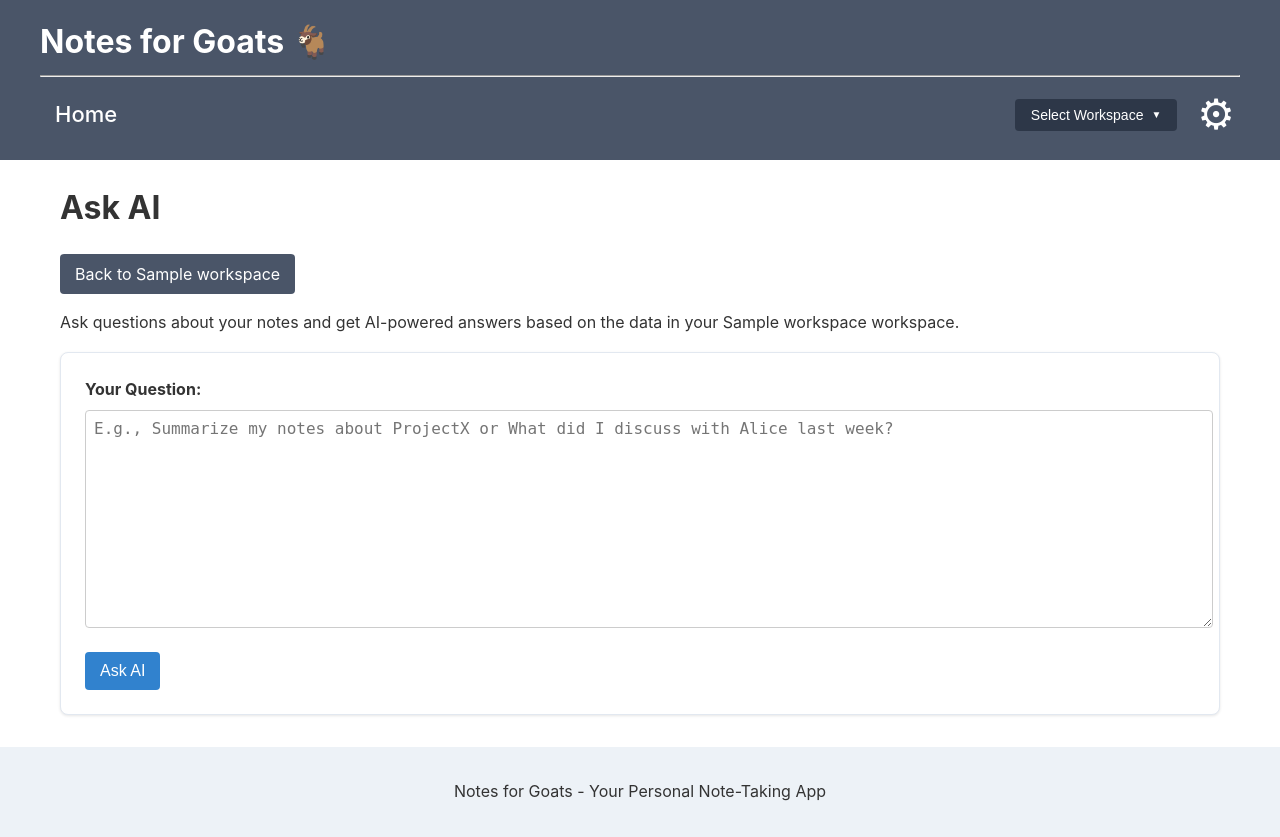
After one commit to emily-flambe/notes-for-goats, a Django app: page /workspaces/1/ask-ai/ in a window 1280 px wide. The commit adds this page. Run offline with Django 5.2, Linux system fonts and the light colour scheme; tables that the repository leaves empty hold one stand-in row (values such as "Sample post").

Commit message:
implement Ask AI feature wow! (#10)

```diff
--- /dev/null
+++ b/notes_for_goats/notekeeper/templates/notekeeper/ai/ask_ai.html
@@ -0,0 +1,56 @@
+{% extends "notekeeper/base.html" %}
+
+{% block title %}Ask AI - {{ workspace.name }}{% endblock %}
+
+{% block content %}
+<div class="container mt-4">
+    <div class="d-flex justify-content-between align-items-center mb-4">
+        <h1>Ask AI</h1>
+        <a href="{% url 'notekeeper:workspace_detail' pk=workspace.id %}" class="btn btn-outline-secondary">
+            Back to {{ workspace.name }}
+        </a>
+    </div>
+
+    <p class="text-muted">Ask questions about your notes and get AI-powered answers based on the data in your {{ workspace.name }} workspace.</p>
+
+    <div class="card shadow-sm mb-4">
+        <div class="card-body">
+            <form method="POST" id="ai-form">
+                {% csrf_token %}
+                <div class="form-group">
+                    <label for="user_query">Your Question:</label>
+                    <textarea name="user_query" id="user_query" class="form-control" rows="3"
+                        placeholder="E.g., Summarize my notes about ProjectX or What did I discuss with Alice last week?" required></textarea>
+                </div>
+                <button type="submit" class="btn btn-primary mt-3" id="submit-btn">Ask AI</button>
+            </form>
+        </div>
+    </div>
+
+    <div id="loading" class="text-center my-4" style="display: none;">
+        <div class="spinner-border text-primary" role="status">
+            <span class="visually-hidden">Loading...</span>
+        </div>
+        <p class="mt-2">Thinking...</p>
+    </div>
+
+    {% if ai_response %}
+    <div class="card shadow-sm">
+        <div class="card-header bg-light d-flex justify-content-between align-items-center">
+            <h5 class="mb-0">AI Response</h5>
+        </div>
+        <div class="card-body">
+            <div class="ai-response">{{ ai_response|linebreaks }}</div>
+        </div>
+    </div>
+    {% endif %}
+</div>
+
+<script>
+    document.getElementById('ai-form').addEventListener('submit', function() {
+        document.getElementById('loading').style.display = 'block';
+        document.getElementById('submit-btn').disabled = true;
+        document.getElementById('submit-btn').innerHTML = 'Processing...';
+    });
+</script>
+{% endblock %}
--- a/notes_for_goats/notekeeper/templates/notekeeper/base.html
+++ b/notes_for_goats/notekeeper/templates/notekeeper/base.html
@@ -252,6 +252,7 @@
                         <a href="{% url 'notekeeper:note_list' workspace_id=current_workspace.id %}">Notes</a>
                         <a href="{% url 'notekeeper:entity_list' workspace_id=current_workspace.id %}">Entities</a>
                         <a href="{% url 'notekeeper:relationship_list' workspace_id=current_workspace.id %}">Relationships</a>
+                        <a href="{% url 'notekeeper:ask_ai' workspace_id=current_workspace.id %}">Ask AI</a>
                     {% endif %}
                 {% endif %}
 
--- a/notes_for_goats/notekeeper/urls.py
+++ b/notes_for_goats/notekeeper/urls.py
@@ -63,4 +63,7 @@ urlpatterns = [
 
     # Utility URLs
     path('show-message/', views.show_message, name='show_message'),
+
+    # Ask AI
+    path('workspaces/<int:workspace_id>/ask-ai/', views.ask_ai, name='ask_ai'),
 ]
--- a/notes_for_goats/notekeeper/views.py
+++ b/notes_for_goats/notekeeper/views.py
@@ -18,6 +18,8 @@ from django.conf import settings
 import shutil
 import glob
 import datetime
+import openai
+import json
 
 def home(request):
     """
@@ -1141,3 +1143,99 @@ def show_message(request):
                 messages.info(request, message)
 
     return redirect(redirect_url)
+
+def ask_ai(request, workspace_id):
+    """
+    View for the Ask AI page with workspace context
+    """
+    workspace = get_object_or_404(Workspace, pk=workspace_id)
+    ai_response = None
+
+    if request.method == 'POST':
+        user_query = request.POST.get('user_query', '')
+
+        # If we have a valid API key and a query
+        if settings.OPENAI_API_KEY and user_query:
+            try:
+                # Fetch context data from database for this workspace
+                context_data = get_database_context(workspace)
+
+                # Create the prompt with context and user query
+                prompt = f"""
+                I have a personal note-taking app with data from my "{workspace.name}" workspace:
+
+                {context_data}
+
+                Based on this information, please answer the following question:
+                {user_query}
+                """
+
+                # Set up OpenAI client
+                client = openai.OpenAI(api_key=settings.OPENAI_API_KEY)
+
+                # Call the OpenAI API
+                response = client.chat.completions.create(
+                    model=settings.OPENAI_MODEL,
+                    messages=[
+                        {"role": "system", "content": "You are a helpful assistant that analyzes personal notes and provides insights."},
+                        {"role": "user", "content": prompt}
+                    ],
+                    max_tokens=1000,
+                    temperature=0.7,
+                )
+
+                # Extract the response text
+                ai_response = response.choices[0].message.content
+
+            except Exception as e:
+                ai_response = f"Error: {str(e)}"
+        else:
+            if not settings.OPENAI_API_KEY:
+                ai_response = "Error: OpenAI API key is not configured. Please add OPENAI_API_KEY in your settings."
+            else:
+                ai_response = "Error: No question provided."
+
+    return render(request, 'notekeeper/ai/ask_ai.html', {
+        'workspace': workspace,
+        'ai_response': ai_response,
+    })
+
+def get_database_context(workspace):
+    """
+    Retrieve relevant data from the database for a specific workspace
+    """
+    # Filter by workspace
+    entities = Entity.objects.filter(workspace=workspace)
+    notes = Note.objects.filter(workspace=workspace)
+    relationships = Relationship.objects.filter(workspace=workspace)
+
+    # Format the data as a string
+    context = f"WORKSPACE: {workspace.name}\n"
+    if workspace.description:
+        context += f"Description: {workspace.description}\n\n"
+    else:
+        context += "\n"
+
+    context += "ENTITIES:\n"
+    for entity in entities:
+        context += f"- {entity.name} (Type: {entity.type})\n"
+        if entity.details:
+            context += f"  Details: {entity.details}\n"
+        if entity.tags:
+            context += f"  Tags: {entity.tags}\n"
+
+    context += "\nNOTES:\n"
+    for note in notes:
+        context += f"- {note.title} (Date: {note.timestamp.strftime('%Y-%m-%d')})\n"
+        context += f"  Content: {note.content}\n"
+        if note.referenced_entities.exists():
+            entities_list = ", ".join([e.name for e in note.referenced_entities.all()])
+            context += f"  References: {entities_list}\n"
+
+    context += "\nRELATIONSHIPS:\n"
+    for rel in relationships:
+        context += f"- {rel}\n"
+        if rel.details:
+            context += f"  Details: {rel.details}\n"
+
+    return context
--- a/notes_for_goats/notes_for_goats/settings.py
+++ b/notes_for_goats/notes_for_goats/settings.py
@@ -129,3 +129,7 @@ DEFAULT_AUTO_FIELD = "django.db.models.BigAutoField"
 
 # Database backup settings
 MAX_BACKUP_FILES = 50
+
+# OpenAI API Settings
+OPENAI_API_KEY = os.environ.get('OPENAI_API_KEY', '')
+OPENAI_MODEL = os.environ.get('OPENAI_MODEL', 'gpt-3.5-turbo')
```
Also changed, not shown: docker-compose.yml (+3 -9 lines), requirements.txt (+20 -2 lines), README.md, 4 other files.
